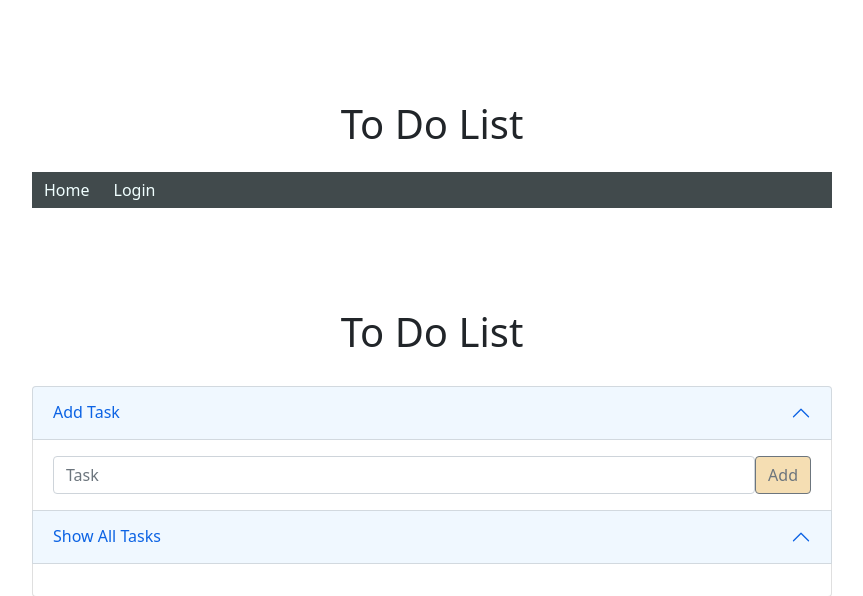
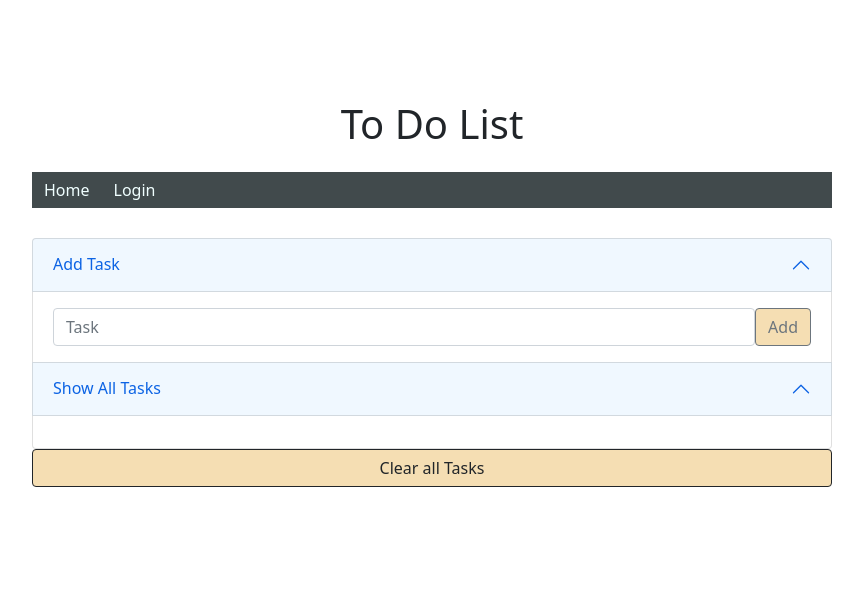
Before and after one commit to melissa-kun-li/flask-to-do-app, a Flask app: page / in a window 1280 px wide. Shown: the top 596 px of the page, without its empty margins (208-1071 px from the left). Run offline with Flask 2, Linux system fonts and the light colour scheme; data that the repository does not hold is empty; some libraries are stand-ins or nearby versions.

Commit message:
Appearance fix

```diff
--- a/flask_to_do/templates/todo.html
+++ b/flask_to_do/templates/todo.html
@@ -1,7 +1,6 @@
 {% extends 'base.html' %}
 {% block title %}To Do List{% endblock title %}
 {% block content %}
-<h1 class = 'title'>To Do List</h1>
     <!-- https://getbootstrap.com/docs/4.3/components/collapse/ -->
     <!-- https://getbootstrap.com/docs/5.0/forms/input-group/ -->
     <div class="accordion" id="accordionExample">
```
